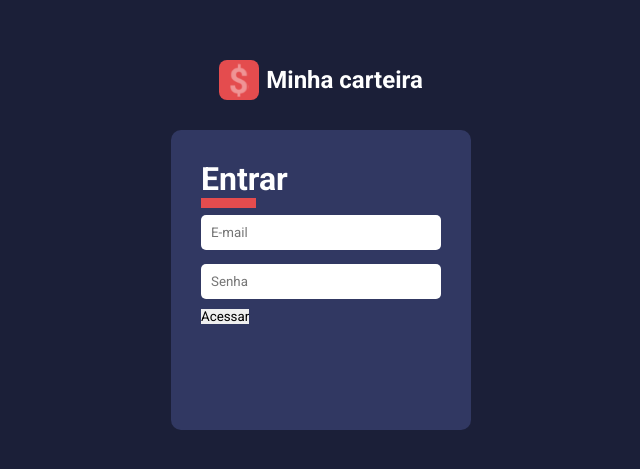
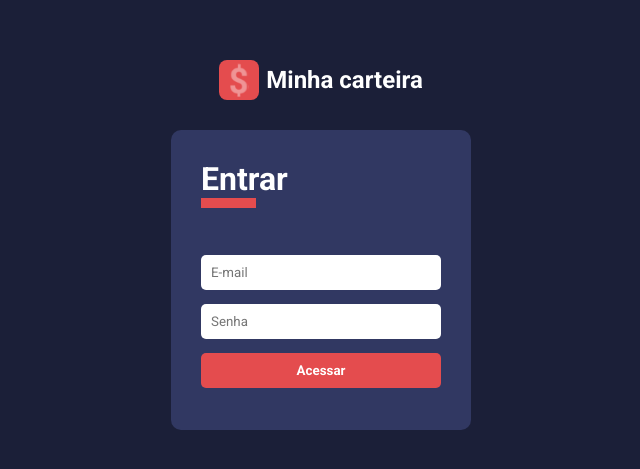
Before and after one commit to Adrianodbs/Minha-carteira, a React (Create React App) app: page / in a window 1280 px wide. Shown: the part 155-624 px from the top of the page, without its empty margins (319-959 px from the left). Built offline with nearby package versions, Linux system fonts and the light colour scheme.

Commit message:
componente de button

```diff
--- /dev/null
+++ b/src/components/Button/index.tsx
@@ -0,0 +1,10 @@
+import * as C from './styles'
+import { ButtonHTMLAttributes } from 'react'
+
+type IButtonProps = ButtonHTMLAttributes<HTMLButtonElement>
+
+function Button({ children, ...rest }: IButtonProps) {
+  return <C.Container {...rest}>{children}</C.Container>
+}
+
+export default Button
--- /dev/null
+++ b/src/components/Button/styles.ts
@@ -0,0 +1,18 @@
+import styled from "styled-components";
+
+export const Container = styled.button`
+  width: 100%;
+  padding: 10px;
+  border-radius: 5px;
+  margin: 7px 0;
+
+  font-weight: bold;
+  color: ${props=>props.theme.colors.white};
+  background-color: ${props=>props.theme.colors.warning};
+
+  transition: opacity .3s;
+
+  &:hover{
+    opacity:.7;
+  }
+`
--- a/src/pages/SignIn/index.tsx
+++ b/src/pages/SignIn/index.tsx
@@ -1,6 +1,7 @@
 import * as C from './styles'
 import logoImg from '../../assets/logo.svg'
 import Input from '../../components/Input'
+import Button from '../../components/Button'
 
 function SignIn() {
   return (
@@ -15,7 +16,7 @@ function SignIn() {
         <Input required type="email" placeholder="E-mail" />
         <Input required type="password" placeholder="Senha" />
 
-        <button type="submit">Acessar</button>
+        <Button type="submit">Acessar</Button>
       </C.Form>
     </C.Container>
   )
--- a/src/pages/SignIn/styles.ts
+++ b/src/pages/SignIn/styles.ts
@@ -36,6 +36,7 @@ export const Form = styled.form`
 
 export const FormTitle = styled.h1`
   color: ${props=>props.theme.colors.white};
+  margin-bottom: 40px;
   &::after{
     content: '';
       display: block;
```
